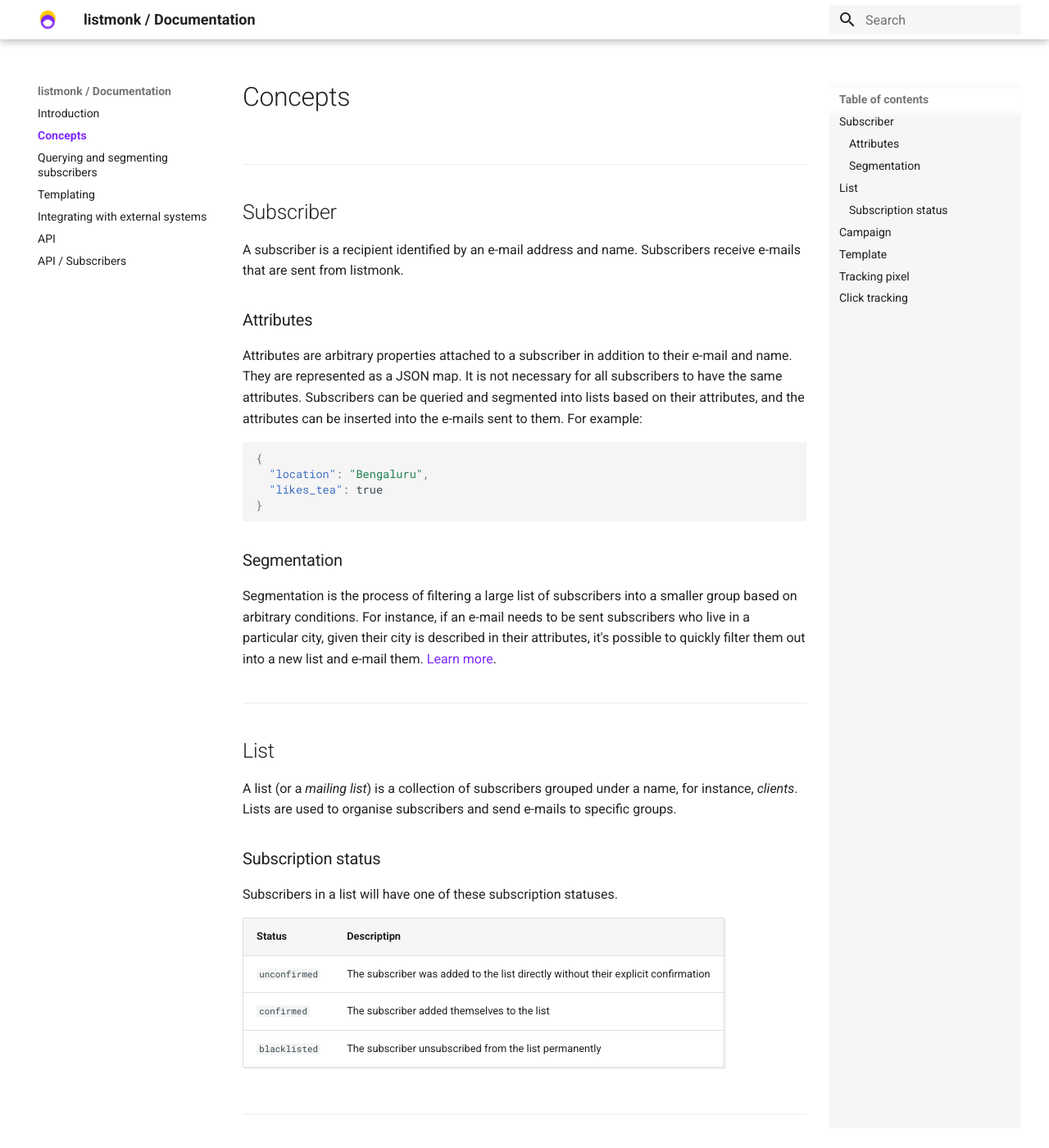
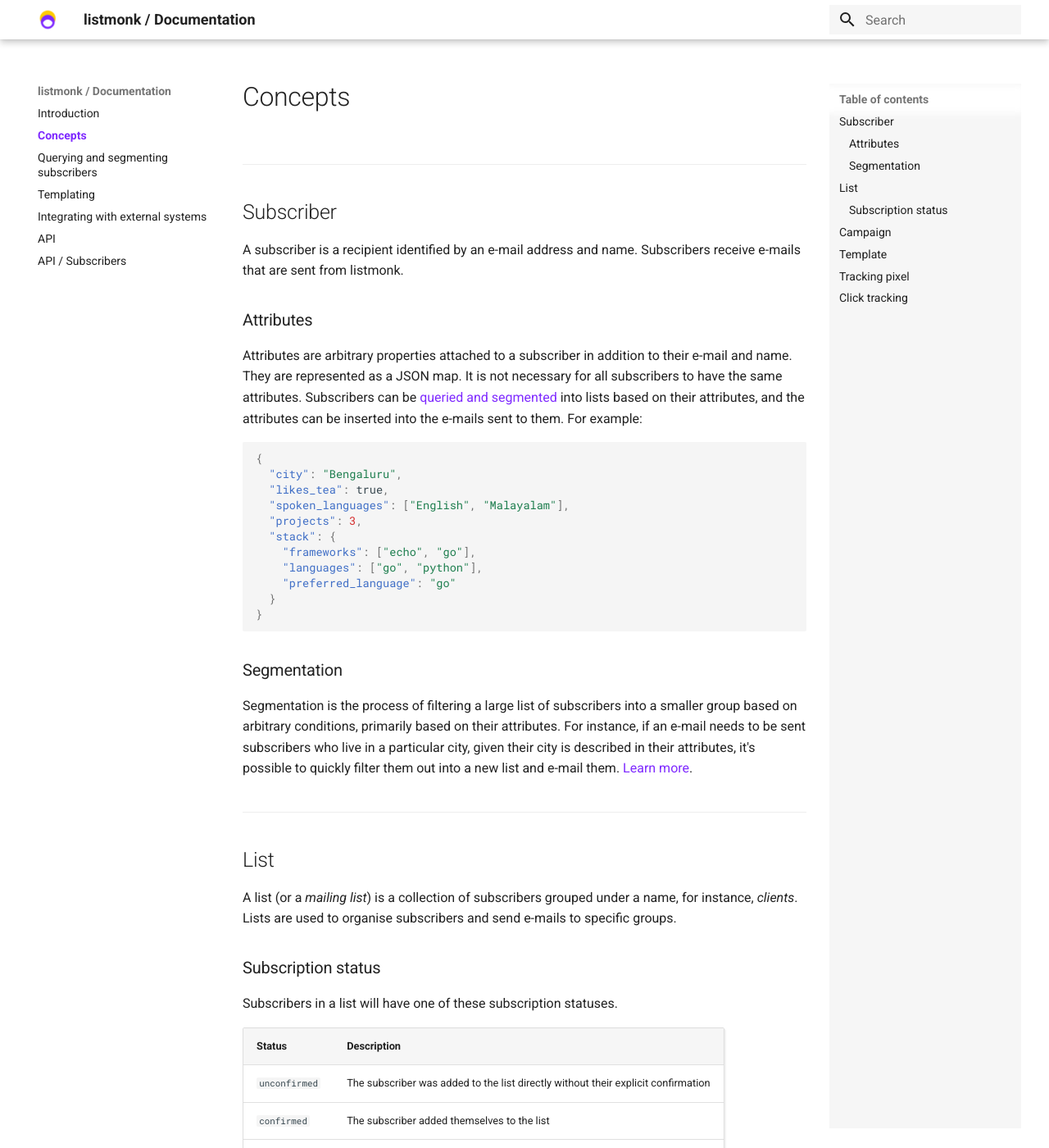
Before and after one commit to knadh/listmonk-site, an MkDocs documentation site: the page built from docs/docs/concepts.md, in a window 1280 px wide and 1400 px high. Shown: the whole window at 82% size. Built offline with MkDocs 1.6.1 and Material for MkDocs 9.7.7, drawn with Linux system fonts in a browser that asks for light colours; old or Windows-style settings are respelled for this version of MkDocs.

Commit message:
Improve concepts->attributes

````diff
--- a/docs/docs/concepts.md
+++ b/docs/docs/concepts.md
@@ -6,18 +6,25 @@ A subscriber is a recipient identified by an e-mail address and name. Subscriber
 
 ### Attributes
 
-Attributes are arbitrary properties attached to a subscriber in addition to their e-mail and name. They are represented as a JSON map. It is not necessary for all subscribers to have the same attributes. Subscribers can be queried and segmented into lists based on their attributes, and the attributes can be inserted into the e-mails sent to them. For example:
+Attributes are arbitrary properties attached to a subscriber in addition to their e-mail and name. They are represented as a JSON map. It is not necessary for all subscribers to have the same attributes. Subscribers can be [queried and segmented](../querying-and-segmentation) into lists based on their attributes, and the attributes can be inserted into the e-mails sent to them. For example:
 
 ```json
 {
-  "location": "Bengaluru",
-  "likes_tea": true
+  "city": "Bengaluru",
+  "likes_tea": true,
+  "spoken_languages": ["English", "Malayalam"],
+  "projects": 3,
+  "stack": {
+    "frameworks": ["echo", "go"],
+    "languages": ["go", "python"],
+    "preferred_language": "go"
+  }
 }
 ```
 
 ### Segmentation
 
-Segmentation is the process of filtering a large list of subscribers into a smaller group based on arbitrary conditions. For instance, if an e-mail needs to be sent subscribers who live in a particular city, given their city is described in their attributes, it's possible to quickly filter them out into a new list and e-mail them. [Learn more](../querying-and-segmentation).
+Segmentation is the process of filtering a large list of subscribers into a smaller group based on arbitrary conditions, primarily based on their attributes. For instance, if an e-mail needs to be sent subscribers who live in a particular city, given their city is described in their attributes, it's possible to quickly filter them out into a new list and e-mail them. [Learn more](../querying-and-segmentation).
 
 ## List
 
@@ -27,7 +34,7 @@ A list (or a _mailing list_) is a collection of subscribers grouped under a name
 
 Subscribers in a list will have one of these subscription statuses.
 
-| Status        | Descriptipn                                                                       |
+| Status        | Description                                                                       |
 | ------------- | --------------------------------------------------------------------------------- |
 | `unconfirmed` | The subscriber was added to the list directly without their explicit confirmation |
 | `confirmed`   | The subscriber added themselves to the list                                       |
````
